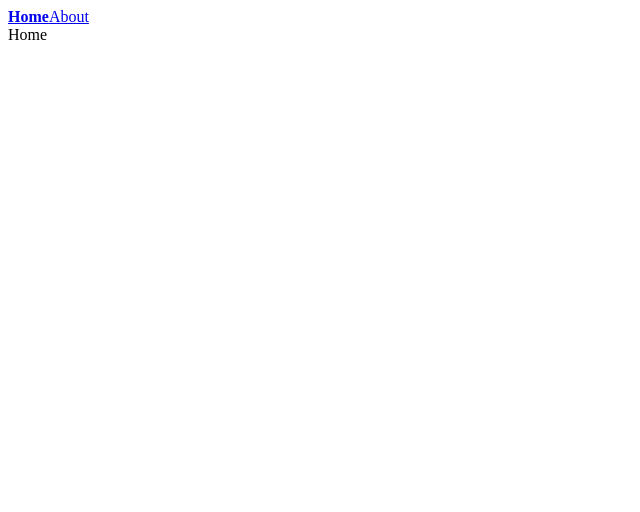
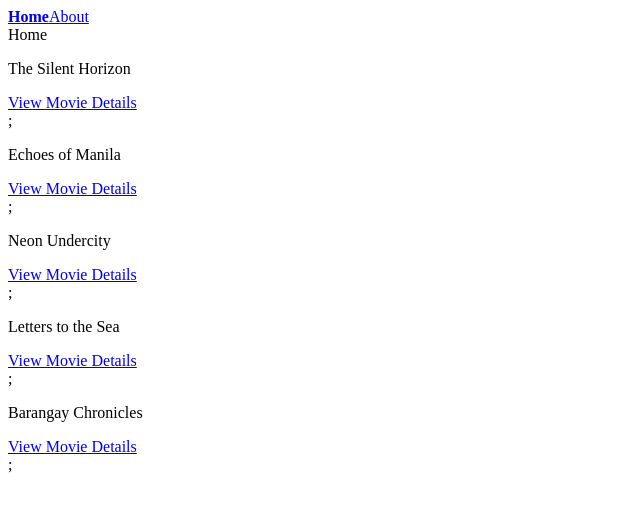
Before and after one commit to Jownyvar/Spec-2-Midterm-Examination, a React (Vite) app: page / in a window 1280 px wide. Shown: the top 512 px of the page, without its empty margins (0-640 px from the left). Built offline with nearby package versions, Linux system fonts and the light colour scheme.

Commit message:
fetch movies

```diff
--- a/src/pages/Home.jsx
+++ b/src/pages/Home.jsx
@@ -1,9 +1,46 @@
-import React from 'react'
+import { useState, useEffect } from "react";
+import { Link } from "react-router-dom";
+import { Helmet } from "react-helmet-async";
 
 const Home = () => {
+  const [items, setItems] = useState([]);
+
+  useEffect(() => {
+    async function fetchItems() {
+      try {
+        const response = await fetch("/data.json");
+        const data = await response.json();
+        setItems(data.titles);
+      } catch (error) {
+        console.log(error);
+      }
+    }
+    fetchItems();
+  }, []);
+
   return (
-    <div>Home</div>
-  )
-}
+    <>
+      <Helmet>
+        <title>Netflix.budget Edition</title>
+      </Helmet>
+      <div className="HomePage">
+        Home
+        {items.map((item) => {
+          return (
+            <>
+              <div className="ewan" key={item.id}>
+                <p>{item.title}</p>
+                <Link to={`/Movie/${item.id}`} state={{ item }}>
+                  View Movie Details
+                </Link>
+              </div>
+              ;
+            </>
+          );
+        })}
+      </div>
+    </>
+  );
+};
 
-export default Home
+export default Home;
```
Also changed, not shown: public/data.json (renamed from public/3GG1-movies-data.json).
